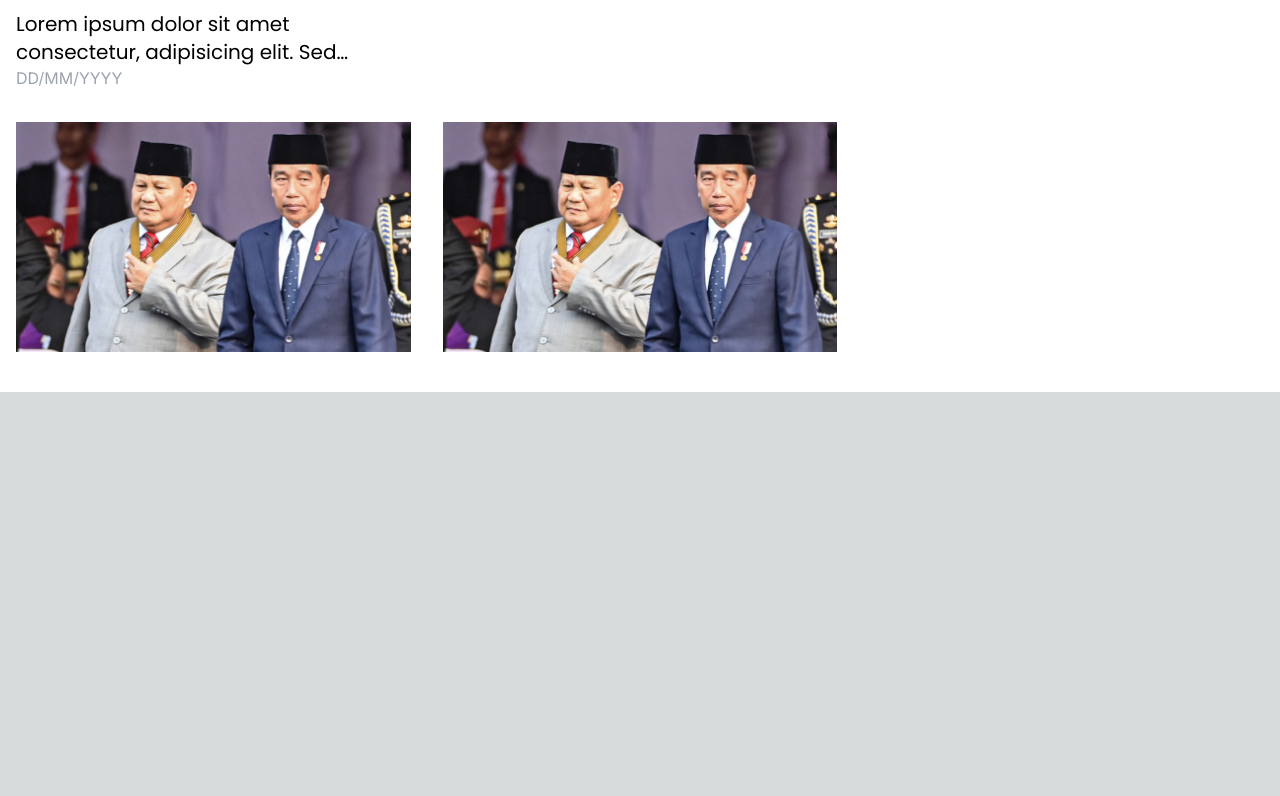
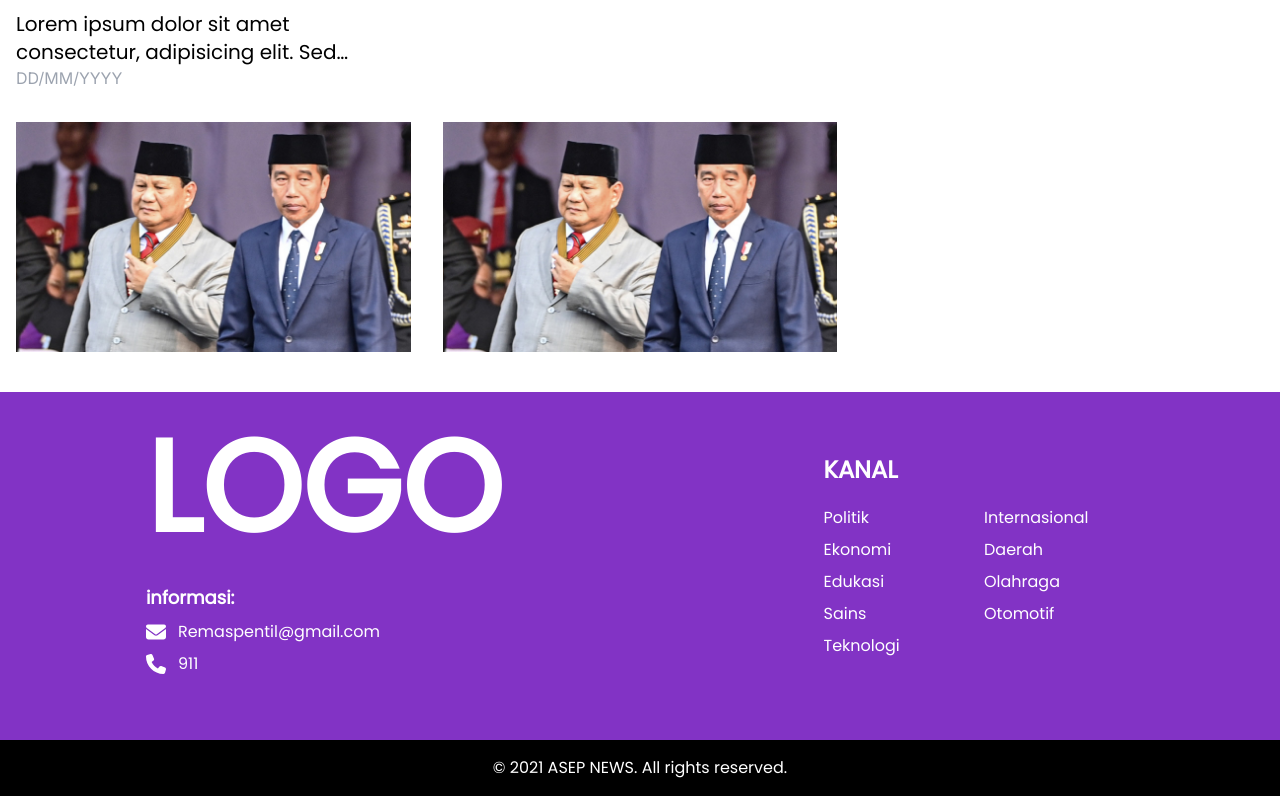
Before and after one commit to davarega/davarega.github.io, a Next.js app: page / in a window 1280 px wide. Shown: the part 2744-3540 px from the top of the page. Before the commit the page ends 3136 px from the top, so only its background shows below. Built offline with nearby package versions, Linux system fonts and the light colour scheme; a web font is replaced by a local one.

Commit message:
menambahkan footer

```diff
--- /dev/null
+++ b/app/components/footer.tsx
@@ -0,0 +1,53 @@
+import React from "react";
+import Link from "next/link";
+import { FaEnvelope, FaPhone } from "react-icons/fa6";
+
+export default function Footer() {
+	return (
+		<footer className="text-white font-poppins">
+			<div className="bg-purple-base">
+				<div className="container mx-auto px-4">
+					<div className="grid grid-cols-1 md:grid-cols-2 gap-4 py-8 items-center justify-items-center">
+						<div>
+							<h1 className="text-9xl font-bold">LOGO</h1>
+							<div className="my-8 gap-2 flex flex-col">
+								<p className="font-bold text-lg">informasi:</p>
+								<Link href="#" className="w-fit">
+									<p className="flex gap-3 items-center">
+										<FaEnvelope className="text-xl"/>
+										<span>Remaspentil@gmail.com</span>
+									</p>
+								</Link>
+								<Link href="#" className="flex w-fit items-center">
+									<p className="flex gap-3 items-center">
+										<FaPhone className="text-xl"/>
+										<span>911</span>
+									</p>
+								</Link>
+							</div>
+						</div>
+						<div>
+							<h1 className="text-2xl font-bold">KANAL</h1>
+							<ul className="my-5 grid grid-cols-2 gap-y-2 gap-x-14">
+								<li>Politik</li>
+								<li>Internasional</li>
+								<li>Ekonomi</li>
+								<li>Daerah</li>
+								<li>Edukasi</li>
+								<li>Olahraga</li>
+								<li>Sains</li>
+								<li>Otomotif</li>
+								<li>Teknologi</li>
+							</ul>
+						</div>
+					</div>
+				</div>
+			</div>
+			<div className="bg-black">
+				<div className="container mx-auto px-4 py-4">
+					<p className="text-center">© 2021 ASEP NEWS. All rights reserved.</p>
+				</div>
+			</div>
+		</footer>
+	)
+}
--- a/app/layout.tsx
+++ b/app/layout.tsx
@@ -1,4 +1,5 @@
 import Navigation from "./components/navigation";
+import Footer from "./components/footer";
 import "./globals.css";
 import { Inter, Poppins, Quintessential } from "next/font/google";
 
@@ -31,6 +32,7 @@ export default function RootLayout({
       <body className={`${inter.className} ${poppins.variable} ${quintessential.variable}`}>
         <Navigation />
         {children}
+        <Footer />
       </body>
     </html>
   );
```
